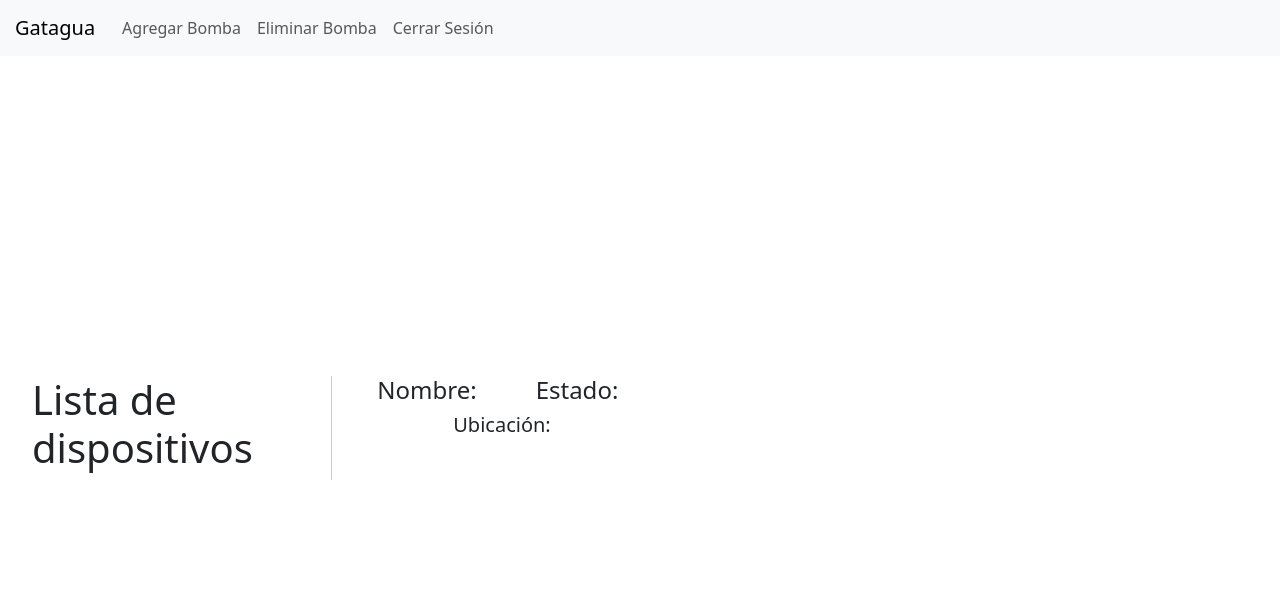
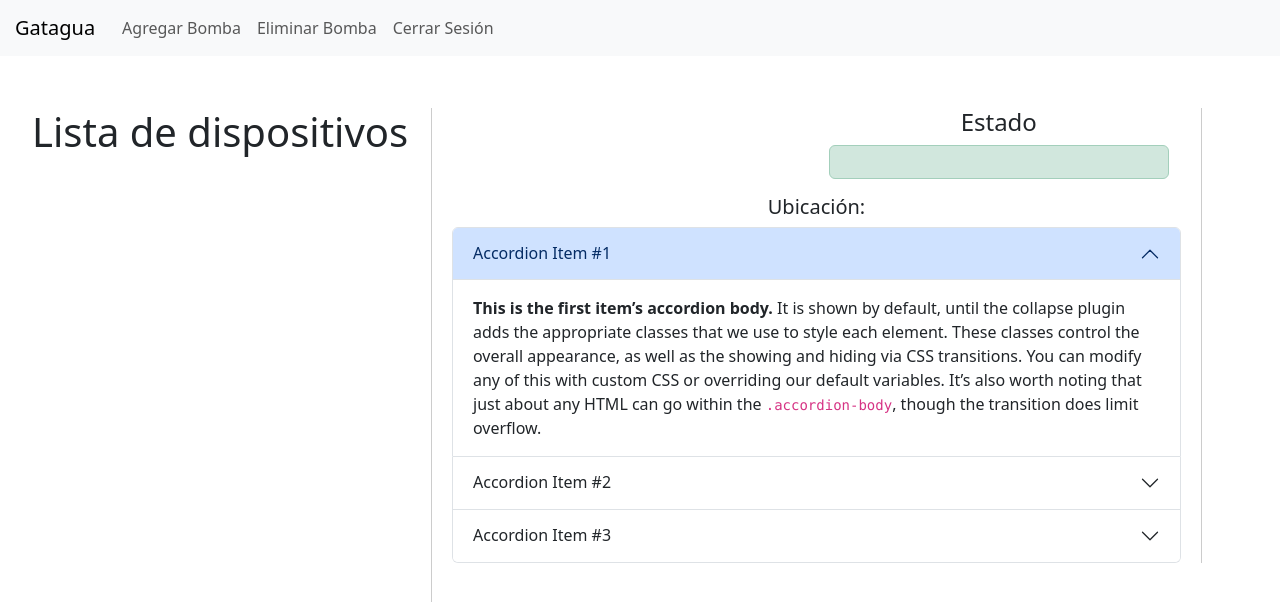
Before and after one commit to FerFabianReyes/proyectoPrograWeb, a Vue app: page /menu/analisisBomba in a window 1280 px wide. Shown: the top 602 px of the page. Built offline with nearby package versions, Linux system fonts and the light colour scheme.

Commit message:
se lista y muestra lado derecho bonito

```diff
--- a/src/components/dispositivos/analisisBomba.vue
+++ b/src/components/dispositivos/analisisBomba.vue
@@ -1,11 +1,17 @@
 <template>
+    <div class="analisis"
+    style="flex: 1; min-width: 750px; border-right: 1px solid #ccc; padding-right: 20px; overflow-y: auto; max-height: 80vh;">
+
         <div class="container text-center">
             <div class="row">
                 <div class="col">
-        <p class="h4">Nombre: {{ $route.query.nombre }}</p>
+                    <p class="h4">{{ $route.query.nombre }}</p>
                 </div>
                 <div class="col">
-        <p class="h4">Estado: {{ $route.query.estado }}</p>
+                    <p class="h4">Estado</p>
+                    <div class="alert alert-success" role="alert">
+                        {{ $route.query.estado }}
+                    </div>
                 </div>
             </div>
             <div class="row">
@@ -14,4 +20,69 @@
                 </div>
             </div>
         </div>
+
+        <div class="accordion" id="accordionPanelsStayOpenExample">
+            <div class="accordion-item">
+                <h2 class="accordion-header">
+                    <button class="accordion-button" type="button" data-bs-toggle="collapse"
+                        data-bs-target="#panelsStayOpen-collapseOne" aria-expanded="true"
+                        aria-controls="panelsStayOpen-collapseOne">
+                        Accordion Item #1
+                    </button>
+                </h2>
+                <div id="panelsStayOpen-collapseOne" class="accordion-collapse collapse show">
+                    <div class="accordion-body">
+                        <strong>This is the first item’s accordion body.</strong> It is shown by default, until the
+                        collapse plugin adds the appropriate classes that we use to style each element. These classes
+                        control the overall appearance, as well as the showing and hiding via CSS transitions. You can
+                        modify any of this with custom CSS or overriding our default variables. It’s also worth noting
+                        that just about any HTML can go within the <code>.accordion-body</code>, though the transition
+                        does limit overflow.
+                    </div>
+                </div>
+            </div>
+            <div class="accordion-item">
+                <h2 class="accordion-header">
+                    <button class="accordion-button collapsed" type="button" data-bs-toggle="collapse"
+                        data-bs-target="#panelsStayOpen-collapseTwo" aria-expanded="false"
+                        aria-controls="panelsStayOpen-collapseTwo">
+                        Accordion Item #2
+                    </button>
+                </h2>
+                <div id="panelsStayOpen-collapseTwo" class="accordion-collapse collapse">
+                    <div class="accordion-body">
+                        <strong>This is the second item’s accordion body.</strong> It is hidden by default, until the
+                        collapse plugin adds the appropriate classes that we use to style each element. These classes
+                        control the overall appearance, as well as the showing and hiding via CSS transitions. You can
+                        modify any of this with custom CSS or overriding our default variables. It’s also worth noting
+                        that just about any HTML can go within the <code>.accordion-body</code>, though the transition
+                        does limit overflow.
+                    </div>
+                </div>
+            </div>
+            <div class="accordion-item">
+                <h2 class="accordion-header">
+                    <button class="accordion-button collapsed" type="button" data-bs-toggle="collapse"
+                        data-bs-target="#panelsStayOpen-collapseThree" aria-expanded="false"
+                        aria-controls="panelsStayOpen-collapseThree">
+                        Accordion Item #3
+                    </button>
+                </h2>
+                <div id="panelsStayOpen-collapseThree" class="accordion-collapse collapse">
+                    <div class="accordion-body">
+                        <strong>This is the third item’s accordion body.</strong> It is hidden by default, until the
+                        collapse plugin adds the appropriate classes that we use to style each element. These classes
+                        control the overall appearance, as well as the showing and hiding via CSS transitions. You can
+                        modify any of this with custom CSS or overriding our default variables. It’s also worth noting
+                        that just about any HTML can go within the <code>.accordion-body</code>, though the transition
+                        does limit overflow.
+                    </div>
+                </div>
+            </div>
+        </div>
+
+
+
+    </div>
+
 </template>
--- a/src/components/dispositivos/viewDispositivos.vue
+++ b/src/components/dispositivos/viewDispositivos.vue
@@ -1,21 +1,18 @@
 <template>
-  <div class="lista-view-container" style="display: flex; gap: 20px;">
-    <!-- Columna izquierda: lista de dispositivos -->
-    <div class="lista-dispositivos" style="flex: 1; min-width: 300px; border-right: 1px solid #ccc; padding-right: 20px;">
+    <div class="lista-view-container" style="display: flex; gap: 20px; height: 80vh;">
+        <!-- Contenedor con scroll vertical -->
+        <div class="lista-dispositivos"
+            style="flex: 1; min-width: 400px; border-right: 1px solid #ccc; padding-right: 20px; overflow-y: auto;">
             <h1>Lista de dispositivos</h1>
-      <dispositivo
-        v-for="(item, index) in listaDispositivos"
-        :key="index"
-        :dispositivo="item"
-      />
+            <dispositivo v-for="(item, index) in listaDispositivos" :key="index" :dispositivo="item" />
         </div>
 
-    <!-- Columna derecha: análisis bomba (router-view hijo) -->
-    <div class="analisis-bomba" style="flex: 1; min-width: 300px;">
+        <div class="analisis-bomba" style="flex: 1; min-width: 750px;">
             <router-view />
         </div>
     </div>
 </template>
+
 
 <script>
 import dispositivo from './dispositivo.vue'
```
Lines whose indentation alone changed are shown as unchanged.
